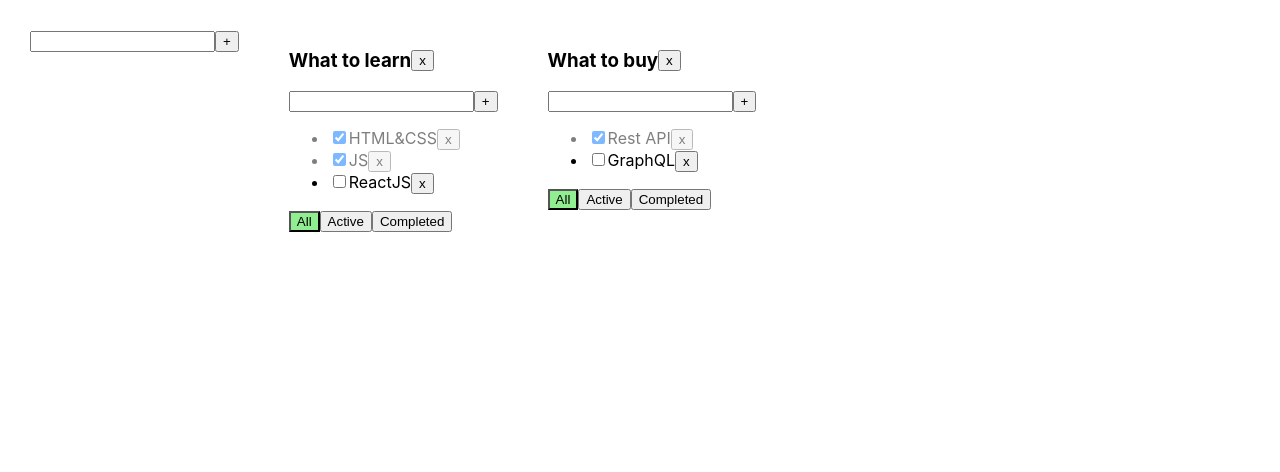
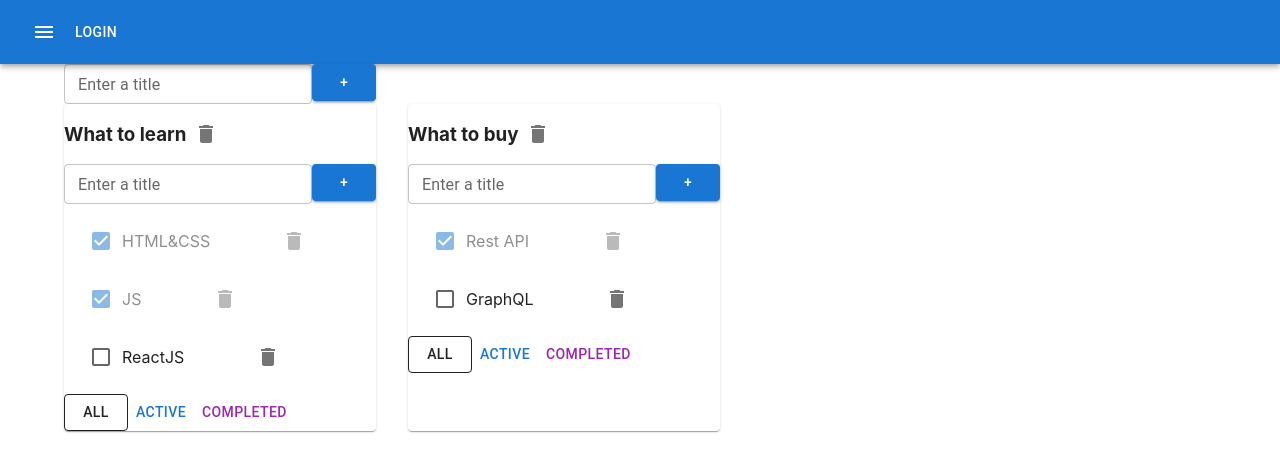
Before and after one commit to farabek/1-todolist, a React (Create React App) app: page / in a window 1280 px wide. Shown: the top 472 px of the page. Built offline with nearby package versions, Linux system fonts and the light colour scheme.

Commit message:
add @mui/material

```diff
--- a/src/AddItemForm.tsx
+++ b/src/AddItemForm.tsx
@@ -1,45 +1,59 @@
-import {Button} from "./Button";
-import {ChangeEvent, KeyboardEvent, useState} from "react";
-
+// import { Button } from './Button';
+import Button from '@mui/material/Button';
+import TextField from '@mui/material/TextField';
+import { ChangeEvent, KeyboardEvent, useState } from 'react';
 
 type PropsType = {
-	addItem: (title:string) => void
-}
+  addItem: (title: string) => void;
+};
 
-export const AddItemForm = ({addItem}: PropsType) => {
-
-	const [title, setTitle] = useState('')
-	const [error, setError] = useState<string | null>(null)
+export const AddItemForm = ({ addItem }: PropsType) => {
+  const [title, setTitle] = useState('');
+  const [error, setError] = useState<string | null>(null);
 
   const addItemHandler = () => {
     if (title.trim() !== '') {
-			addItem(title.trim())
-			setTitle('')
+      addItem(title.trim());
+      setTitle('');
     } else {
-			setError('Title is required')
+      setError('Title is required');
     }
-	}
+  };
 
   const changeItemHandler = (event: ChangeEvent<HTMLInputElement>) => {
-		setTitle(event.currentTarget.value)
-	}
+    setTitle(event.currentTarget.value);
+  };
 
   const addItemOnKeyUpHandler = (event: KeyboardEvent<HTMLInputElement>) => {
-		setError(null)
+    setError(null);
     if (event.key === 'Enter') {
-			addItemHandler()
+      addItemHandler();
     }
-	}
+  };
   return (
     <div>
-			<input
+      {/* <input
         className={error ? 'error' : ''}
         value={title}
         onChange={changeItemHandler}
         onKeyUp={addItemOnKeyUpHandler}
+      /> */}
+      <TextField
+        label="Enter a title"
+        variant={'outlined'}
+        // className={error ? 'error' : ''}
+        error={!!error}
+        helperText={error}
+        value={title}
+        size={'small'}
+        onChange={changeItemHandler}
+        onKeyUp={addItemOnKeyUpHandler}
       />
-			<Button title={'+'} onClick={addItemHandler}/>
-			{error && <div className={'error-message'}>{error}</div>}
+      {/* <Button title={'+'} onClick={addItemHandler} /> */}
+      <Button variant="contained" onClick={addItemHandler}>
+        +
+      </Button>{' '}
+      {/* {error && <div className={'error-message'}>{error}</div>} */}
     </div>
-	)
-}
+  );
+};
--- a/src/App.css
+++ b/src/App.css
@@ -1,4 +1,4 @@
-.App {
+/* .App {
   padding: 30px;
   display: flex;
 }
@@ -25,4 +25,15 @@
 .todolist-title-container {
   display: flex;
   align-items: center;
+} */
+
+/* /////////////////////////////////////////////// */
+
+.is-done {
+  opacity: 0.5;
 }
+
+.todolist-title-container {
+  display: flex;
+  align-items: center;
+}
--- a/src/App.tsx
+++ b/src/App.tsx
@@ -1,125 +1,154 @@
 import './App.css';
-import {Todolist} from "./Todolist";
-import {useState} from "react";
-import {v1} from "uuid";
-import {AddItemForm} from "./AddItemForm";
+import { Todolist } from './Todolist';
+import { useState } from 'react';
+import { v1 } from 'uuid';
+import { AddItemForm } from './AddItemForm';
+import Paper from '@mui/material/Paper';
+import AppBar from '@mui/material/AppBar';
+import Toolbar from '@mui/material/Toolbar';
+import IconButton from '@mui/material/IconButton';
+import MenuIcon from '@mui/icons-material/Menu';
+import Button from '@mui/material/Button';
+import Container from '@mui/material/Container';
+// import { Button } from './Button';
+import Grid2 from '@mui/material/Grid2';
 
 export type TaskType = {
-	id: string
-	title: string
-	isDone: boolean
-}
+  id: string;
+  title: string;
+  isDone: boolean;
+};
 
-export type FilterValuesType = 'all' | 'active' | 'completed'
+export type FilterValuesType = 'all' | 'active' | 'completed';
 
 type TodolistType = {
-	id: string
-	title: string
-	filter: FilterValuesType
-}
+  id: string;
+  title: string;
+  filter: FilterValuesType;
+};
 
 export type TasksStateType = {
-	[key: string]: TaskType[]
-}
+  [key: string]: TaskType[];
+};
 
 function App() {
-
-	let todolistID1 = v1()
-	let todolistID2 = v1()
+  let todolistID1 = v1();
+  let todolistID2 = v1();
 
   let [todolists, setTodolists] = useState<TodolistType[]>([
-		{id: todolistID1, title: 'What to learn', filter: 'all'},
-		{id: todolistID2, title: 'What to buy', filter: 'all'},
-	])
+    { id: todolistID1, title: 'What to learn', filter: 'all' },
+    { id: todolistID2, title: 'What to buy', filter: 'all' },
+  ]);
 
   let [tasks, setTasks] = useState<TasksStateType>({
     [todolistID1]: [
-			{id: v1(), title: 'HTML&CSS', isDone: true},
-			{id: v1(), title: 'JS', isDone: true},
-			{id: v1(), title: 'ReactJS', isDone: false},
+      { id: v1(), title: 'HTML&CSS', isDone: true },
+      { id: v1(), title: 'JS', isDone: true },
+      { id: v1(), title: 'ReactJS', isDone: false },
     ],
     [todolistID2]: [
-			{id: v1(), title: 'Rest API', isDone: true},
-			{id: v1(), title: 'GraphQL', isDone: false},
+      { id: v1(), title: 'Rest API', isDone: true },
+      { id: v1(), title: 'GraphQL', isDone: false },
     ],
-	})
+  });
 
   const removeTask = (taskId: string, todolistId: string) => {
-		const newTodolistTasks = {...tasks, [todolistId]: tasks[todolistId].filter(t => t.id !== taskId)}
-		setTasks(newTodolistTasks)
-	}
+    const newTodolistTasks = {
+      ...tasks,
+      [todolistId]: tasks[todolistId].filter((t) => t.id !== taskId),
+    };
+    setTasks(newTodolistTasks);
+  };
 
   const addTask = (title: string, todolistId: string) => {
     const newTask = {
       id: v1(),
       title: title,
-			isDone: false
-		}
-		const newTodolistTasks = {...tasks, [todolistId]: [newTask, ...tasks[todolistId]]}
-		setTasks(newTodolistTasks)
-	}
-
+      isDone: false,
+    };
+    const newTodolistTasks = { ...tasks, [todolistId]: [newTask, ...tasks[todolistId]] };
+    setTasks(newTodolistTasks);
+  };
 
   const changeTaskStatus = (taskId: string, taskStatus: boolean, todolistId: string) => {
     const newTodolistTasks = {
       ...tasks,
-			[todolistId]: tasks[todolistId].map(t => t.id == taskId ? {...t, isDone: taskStatus} : t)
-		}
-		setTasks(newTodolistTasks)
-	}
+      [todolistId]: tasks[todolistId].map((t) =>
+        t.id === taskId ? { ...t, isDone: taskStatus } : t,
+      ),
+    };
+    setTasks(newTodolistTasks);
+  };
 
   const changeFilter = (filter: FilterValuesType, todolistId: string) => {
-		const newTodolists = todolists.map(tl => {
-			return tl.id === todolistId ? {...tl, filter} : tl
-		})
-		setTodolists(newTodolists)
-	}
+    const newTodolists = todolists.map((tl) => {
+      return tl.id === todolistId ? { ...tl, filter } : tl;
+    });
+    setTodolists(newTodolists);
+  };
 
   const removeTodolist = (todolistId: string) => {
-		const newTodolists = todolists.filter(tl => tl.id !== todolistId)
-		setTodolists(newTodolists)
+    const newTodolists = todolists.filter((tl) => tl.id !== todolistId);
+    setTodolists(newTodolists);
 
-		delete tasks[todolistId]
-		setTasks({...tasks})
-	}
+    delete tasks[todolistId];
+    setTasks({ ...tasks });
+  };
 
   const addTodolist = (title: string) => {
-		const todolistId = v1()
-		const newTodolist: TodolistType = {id: todolistId, title: title, filter: 'all'}
-		setTodolists([newTodolist, ...todolists])
-		setTasks({...tasks, [todolistId]: []})
-	}
+    const todolistId = v1();
+    const newTodolist: TodolistType = { id: todolistId, title: title, filter: 'all' };
+    setTodolists([newTodolist, ...todolists]);
+    setTasks({ ...tasks, [todolistId]: [] });
+  };
 
   const updateTask = (todolistId: string, taskId: string, title: string) => {
     const newTodolistTasks = {
       ...tasks,
-			[todolistId]: tasks[todolistId].map(t => t.id === taskId ? {...t, title} : t)
-		}
-		setTasks(newTodolistTasks)
+      [todolistId]: tasks[todolistId].map((t) => (t.id === taskId ? { ...t, title } : t)),
+    };
+    setTasks(newTodolistTasks);
+  };
+
+  const updateTodolist = (todolistId: string, title: string) => {
+    const newTodolists = todolists.map((tl) => (tl.id === todolistId ? { ...tl, title } : tl));
+    setTodolists(newTodolists);
+  };
+
+  return (
+    // <div className="App">
+    <div>
+      <AppBar position="static">
+        <Toolbar>
+          <IconButton color="inherit">
+            <MenuIcon />
+          </IconButton>
+          <Button color="inherit">Login</Button>
+        </Toolbar>
+      </AppBar>
+
+      <Container fixed>
+        <Grid2 container>
+          <AddItemForm addItem={addTodolist} />
+        </Grid2>
+
+        <Grid2 container spacing={4}>
+          {todolists.map((tl) => {
+            const allTodolistTasks = tasks[tl.id];
+            let tasksForTodolist = allTodolistTasks;
+
+            if (tl.filter === 'active') {
+              tasksForTodolist = allTodolistTasks.filter((task) => !task.isDone);
             }
 
-	const updateTodolist = (todolistId: string, title: string) => {
-		const newTodolists = todolists.map(tl => tl.id === todolistId ? {...tl, title} : tl)
-		setTodolists(newTodolists)
+            if (tl.filter === 'completed') {
+              tasksForTodolist = allTodolistTasks.filter((task) => task.isDone);
             }
 
             return (
-		<div className="App">
-			<AddItemForm addItem={addTodolist}/>
-			{todolists.map((tl) => {
-
-				const allTodolistTasks = tasks[tl.id]
-				let tasksForTodolist = allTodolistTasks
-
-				if (tl.filter === 'active') {
-					tasksForTodolist = allTodolistTasks.filter(task => !task.isDone)
-				}
-
-				if (tl.filter === 'completed') {
-					tasksForTodolist = allTodolistTasks.filter(task => task.isDone)
-				}
-
-				return <Todolist
+              <Paper>
+                <Grid2>
+                  <Todolist
                     key={tl.id}
                     todolistId={tl.id}
                     title={tl.title}
@@ -133,7 +162,12 @@
                     updateTask={updateTask}
                     updateTodolist={updateTodolist}
                   />
-			})}
+                </Grid2>
+              </Paper>
+            );
+          })}{' '}
+        </Grid2>
+      </Container>
     </div>
   );
 }
--- a/src/EditableSpan.tsx
+++ b/src/EditableSpan.tsx
@@ -1,33 +1,43 @@
-import {ChangeEvent, useState} from "react";
+import TextField from '@mui/material/TextField';
+import { ChangeEvent, useState } from 'react';
 
 type PropsType = {
-	value: string
-	onChange: (newTitle: string) => void
+  value: string;
+  onChange: (newTitle: string) => void;
 };
 
-export const EditableSpan = ({value, onChange}: PropsType) => {
-	const [editMode, setEditMode] = useState(false)
-	const [title, setTitle] = useState(value)
+export const EditableSpan = ({ value, onChange }: PropsType) => {
+  const [editMode, setEditMode] = useState(false);
+  const [title, setTitle] = useState(value);
 
   const activateEditModeHandler = () => {
-		setEditMode(true)
-	}
+    setEditMode(true);
+  };
 
   const deactivateEditModeHandler = () => {
-		setEditMode(false)
-		onChange(title)
-	}
+    setEditMode(false);
+    onChange(title);
+  };
 
   const changeTitleHandler = (event: ChangeEvent<HTMLInputElement>) => {
-		setTitle(event.currentTarget.value)
-	}
+    setTitle(event.currentTarget.value);
+  };
 
   return (
     <>
-			{editMode
-				? <input value={title} onChange={changeTitleHandler} onBlur={deactivateEditModeHandler} autoFocus/>
-				: <span onDoubleClick={activateEditModeHandler}>{value}</span>
-			}
+      {editMode ? (
+        // <input value={title} onChange={changeTitleHandler} onBlur={deactivateEditModeHandler} autoFocus/>
+        <TextField
+          variant={'outlined'}
+          value={title}
+          size={'small'}
+          onChange={changeTitleHandler}
+          onBlur={deactivateEditModeHandler}
+          autoFocus
+        />
+      ) : (
+        <span onDoubleClick={activateEditModeHandler}>{value}</span>
+      )}
     </>
   );
 };
--- a/src/Todolist.tsx
+++ b/src/Todolist.tsx
@@ -1,23 +1,28 @@
-import {FilterValuesType, TaskType} from "./App";
-import {ChangeEvent} from "react";
-import {Button} from "./Button";
-import {AddItemForm} from "./AddItemForm";
-import {EditableSpan} from "./EditableSpan";
-
+import { FilterValuesType, TaskType } from './App';
+import { ChangeEvent } from 'react';
+// import { Button } from './Button';
+import { AddItemForm } from './AddItemForm';
+import { EditableSpan } from './EditableSpan';
+import IconButton from '@mui/material/IconButton';
+import DeleteIcon from '@mui/icons-material/Delete';
+import Button from '@mui/material/Button';
+import Checkbox from '@mui/material/Checkbox';
+import List from '@mui/material/List';
+import ListItem from '@mui/material/ListItem';
 
 type PropsType = {
-	title: string
-	todolistId: string
-	tasks: TaskType[]
-	removeTask: (taskId: string, todolistId: string) => void
-	changeFilter: (filter: FilterValuesType, todolistId: string) => void
-	addTask: (title: string, todolistId: string) => void
-	changeTaskStatus: (taskId: string, taskStatus: boolean, todolistId: string) => void
-	filter: FilterValuesType
-	removeTodolist: (todolistId: string) => void
-	updateTask: (todolistId: string, taskId: string, title: string) => void
-	updateTodolist: (todolistId: string, title: string) => void
-}
+  title: string;
+  todolistId: string;
+  tasks: TaskType[];
+  removeTask: (taskId: string, todolistId: string) => void;
+  changeFilter: (filter: FilterValuesType, todolistId: string) => void;
+  addTask: (title: string, todolistId: string) => void;
+  changeTaskStatus: (taskId: string, taskStatus: boolean, todolistId: string) => void;
+  filter: FilterValuesType;
+  removeTodolist: (todolistId: string) => void;
+  updateTask: (todolistId: string, taskId: string, title: string) => void;
+  updateTodolist: (todolistId: string, title: string) => void;
+};
 
 export const Todolist = (props: PropsType) => {
   const {
@@ -31,67 +36,110 @@
     todolistId,
     removeTodolist,
     updateTask,
-		updateTodolist
-	} = props
+    updateTodolist,
+  } = props;
 
   const changeFilterTasksHandler = (filter: FilterValuesType) => {
-		changeFilter(filter, props.todolistId)
-	}
+    changeFilter(filter, props.todolistId);
+  };
 
   const removeTodolistHandler = () => {
-		removeTodolist(todolistId)
-	}
+    removeTodolist(todolistId);
+  };
 
   const addTaskCallback = (title: string) => {
-		addTask(title, props.todolistId)
-	}
+    addTask(title, props.todolistId);
+  };
 
   const updateTodolistHandler = (title: string) => {
-		updateTodolist(props.todolistId, title)
-	}
+    updateTodolist(props.todolistId, title);
+  };
 
   return (
     <div>
-			<div className={"todolist-title-container"}>
-				<h3><EditableSpan value={title} onChange={updateTodolistHandler}/></h3>
-				<Button title={'x'} onClick={removeTodolistHandler}/>
+      <div className={'todolist-title-container'}>
+        <h3>
+          <EditableSpan value={title} onChange={updateTodolistHandler} />
+        </h3>
+        {/* <Button title={'x'} onClick={removeTodolistHandler} /> */}
+        <IconButton onClick={removeTodolistHandler}>
+          <DeleteIcon />
+        </IconButton>{' '}
       </div>
-			<AddItemForm addItem={addTaskCallback}/>
-			{
-				tasks.length === 0
-					? <p>Тасок нет</p>
-					: <ul>
+      <AddItemForm addItem={addTaskCallback} />
+      {tasks.length === 0 ? (
+        <p>Тасок нет</p>
+      ) : (
+        // <ul>
+        <List>
           {tasks.map((task) => {
-
             const removeTaskHandler = () => {
-								removeTask(task.id, todolistId)
-							}
+              removeTask(task.id, todolistId);
+            };
 
             const changeTaskStatusHandler = (e: ChangeEvent<HTMLInputElement>) => {
-								const newStatusValue = e.currentTarget.checked
-								changeTaskStatus(task.id, newStatusValue, todolistId)
-							}
+              const newStatusValue = e.currentTarget.checked;
+              changeTaskStatus(task.id, newStatusValue, todolistId);
+            };
 
             const changeTaskTitleHandler = (title: string) => {
-								updateTask(todolistId, task.id, title)
-							}
+              updateTask(todolistId, task.id, title);
+            };
 
-							return <li key={task.id} className={task.isDone ? 'is-done' : ''}>
-								<input type="checkbox" checked={task.isDone} onChange={changeTaskStatusHandler}/>
-								<EditableSpan value={task.title} onChange={changeTaskTitleHandler}/>
-								<Button onClick={removeTaskHandler} title={'x'}/>
-							</li>
+            return (
+              //   <li
+              <ListItem key={task.id} className={task.isDone ? 'is-done' : ''}>
+                {/* <input type="checkbox" checked={task.isDone} onChange={changeTaskStatusHandler} /> */}
+                <Checkbox checked={task.isDone} onChange={changeTaskStatusHandler} />{' '}
+                <EditableSpan value={task.title} onChange={changeTaskTitleHandler} />
+                <Button onClick={removeTaskHandler} title={'x'} />
+                <IconButton onClick={removeTaskHandler}>
+                  <DeleteIcon />
+                </IconButton>{' '}
+                {/* </li> */}
+              </ListItem>
+            );
           })}
-					</ul>
-			}
+          {/* </ul> */}
+        </List>
+      )}
+      {/* <div>
+        <Button
+          className={filter === 'all' ? 'active-filter' : ''}
+          title={'All'}
+          onClick={() => changeFilterTasksHandler('all')}
+        />
+        <Button
+          className={filter === 'active' ? 'active-filter' : ''}
+          title={'Active'}
+          onClick={() => changeFilterTasksHandler('active')}
+        />
+        <Button
+          className={filter === 'completed' ? 'active-filter' : ''}
+          title={'Completed'}
+          onClick={() => changeFilterTasksHandler('completed')}
+        />
+      </div> */}
       <div>
-				<Button className={filter === 'all' ? 'active-filter' : ''} title={'All'}
-				        onClick={() => changeFilterTasksHandler('all')}/>
-				<Button className={filter === 'active' ? 'active-filter' : ''} title={'Active'}
-				        onClick={() => changeFilterTasksHandler('active')}/>
-				<Button className={filter === 'completed' ? 'active-filter' : ''} title={'Completed'}
-				        onClick={() => changeFilterTasksHandler('completed')}/>
+        <Button
+          variant={filter === 'all' ? 'outlined' : 'text'}
+          color={'inherit'}
+          onClick={() => changeFilterTasksHandler('all')}>
+          All
+        </Button>
+        <Button
+          variant={filter === 'active' ? 'outlined' : 'text'}
+          color={'primary'}
+          onClick={() => changeFilterTasksHandler('active')}>
+          Active
+        </Button>
+        <Button
+          variant={filter === 'completed' ? 'outlined' : 'text'}
+          color={'secondary'}
+          onClick={() => changeFilterTasksHandler('completed')}>
+          Completed
+        </Button>
+      </div>{' '}
     </div>
-		</div>
-	)
-}
+  );
+};
```
Lines whose indentation alone changed are shown as unchanged.
